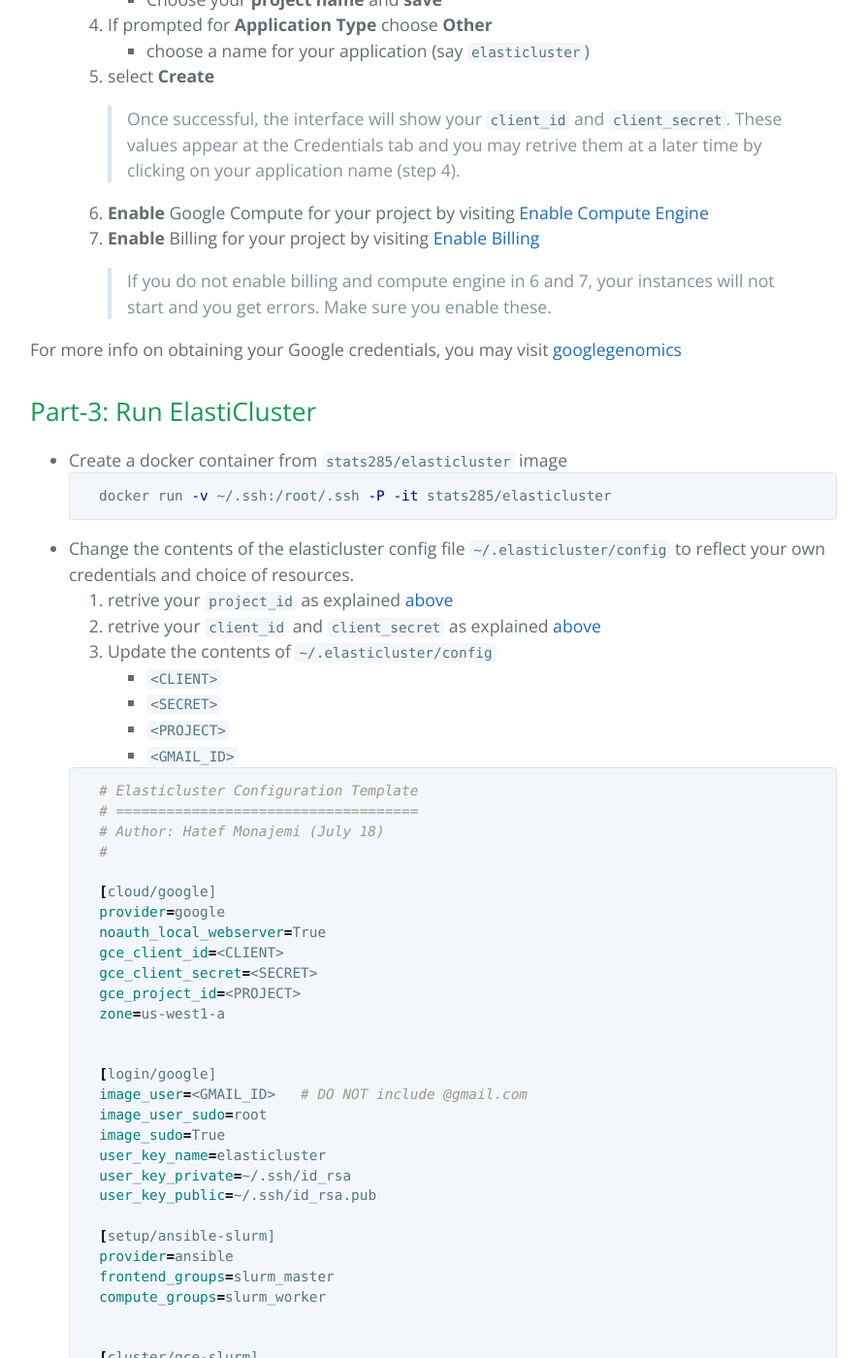
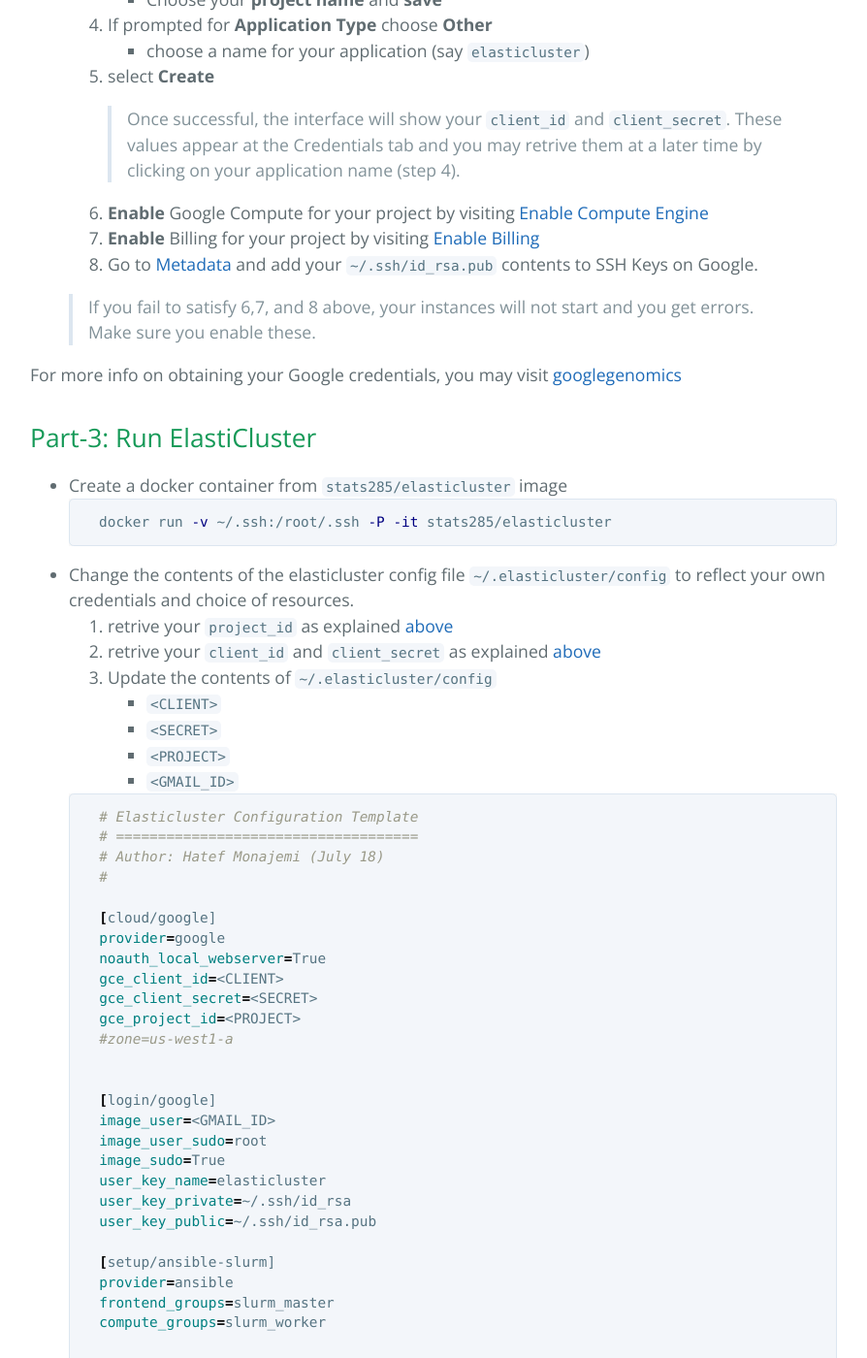
Before and after one commit to stats285/stats285.github.io, a Jekyll site: the page built from assets/assignments/02/assignment2.md, in a window 1280 px wide and 1400 px high, scrolled down 1961 px. Shown: the whole window at 97% size, without its empty margins (193-1087 px from the left). Built offline with Jekyll 4.4.1, drawn with Linux system fonts in a browser that asks for light colours; the repository's description, which GitHub fills in, is left out; our own code applies the rules of GitHub Pages for plain Markdown files; some of the changed text lies outside the part shown.

Commit message:
fixed confi file for elasticluster

```diff
--- a/assets/assignments/02/assignment2.md
+++ b/assets/assignments/02/assignment2.md
@@ -71,7 +71,9 @@
 
     6. **Enable** Google Compute for your project by visiting  [Enable Compute Engine](https://console.developers.google.com/apis/api/compute.googleapis.com)
     7. **Enable** Billing for your project by visiting [Enable Billing](https://console.developers.google.com/projectselector/billing/enable?redirect=https:%2F%2Fdevelopers.google.com%2Fplaces%2Fweb-service%2Fusage%3FdialogOnLoad%3Dbilling-enabled)
-    > If you do not enable billing and compute engine in 6 and 7, your instances will not start and you get errors. Make sure you enable these.
+    8. Go to [Metadata](https://console.cloud.google.com/compute/metadata/sshKeys) and add your `~/.ssh/id_rsa.pub` contents to SSH Keys on Google.
+
+    > If you fail to satisfy 6,7, and 8 above, your instances will not start and you get errors. Make sure you enable these.
 
 For more info on obtaining your Google credentials, you may visit [googlegenomics](http://googlegenomics.readthedocs.io/en/latest/use_cases/setup_gridengine_cluster_on_compute_engine/)
 
@@ -103,11 +105,11 @@
     gce_client_id=<CLIENT>
     gce_client_secret=<SECRET>
     gce_project_id=<PROJECT>
-    zone=us-west1-a
+    #zone=us-west1-a
 
 
     [login/google]
-    image_user=<GMAIL_ID>   # DO NOT include @gmail.com
+    image_user=<GMAIL_ID>
     image_user_sudo=root
     image_sudo=True
     user_key_name=elasticluster
```
Also changed, not shown: other parts of assets/assignments/02/assignment2.md (+2 -2 lines).
